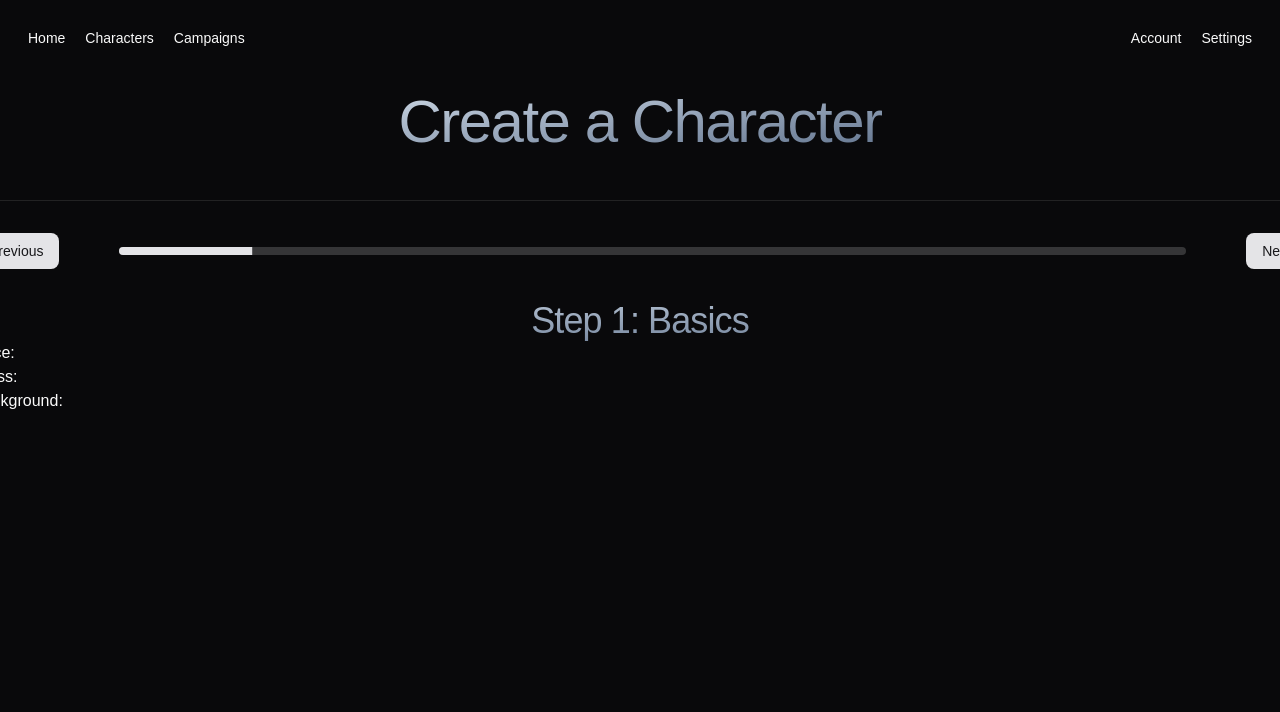
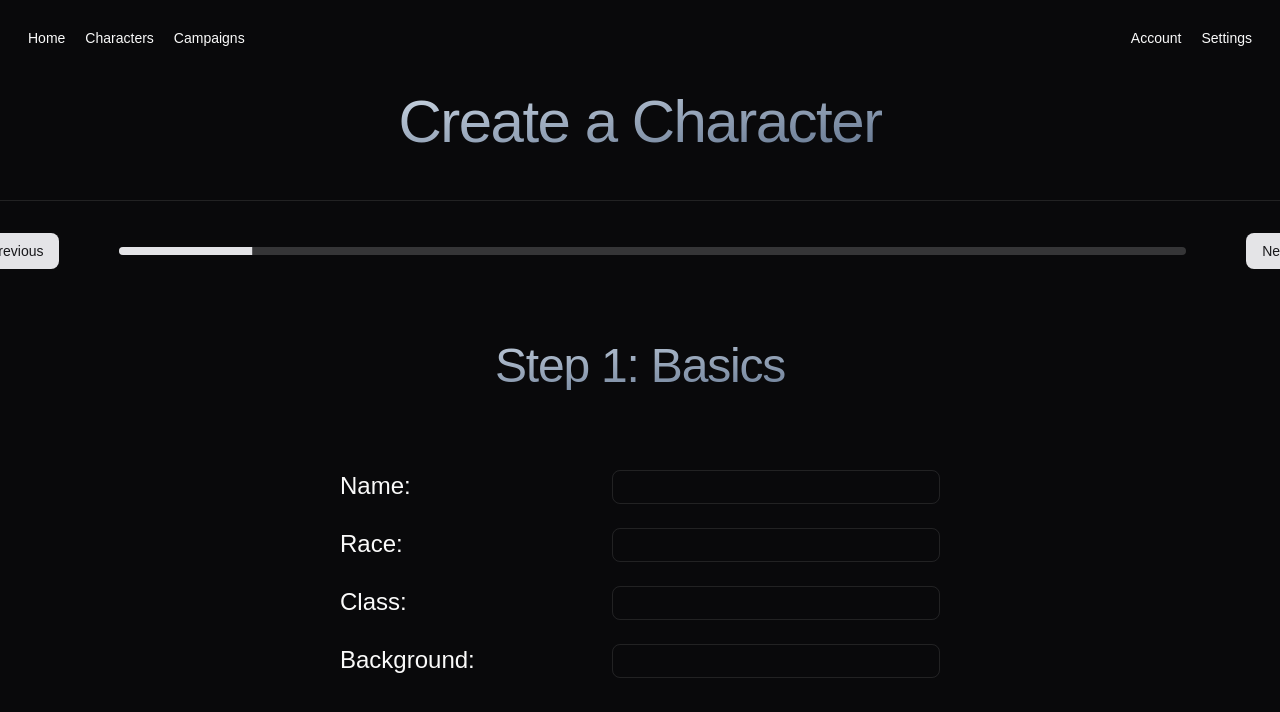
Before and after one commit to AxelMontlahuc/D-D-Helper, a Next.js app: page /create-character in a window 1280 px wide. Shown: the top 712 px of the page. Built offline with nearby package versions, Linux system fonts and the light colour scheme.

Commit message:
Frontend adjustment to the character creation

```diff
--- a/src/pages/create-character.tsx
+++ b/src/pages/create-character.tsx
@@ -26,85 +26,184 @@ export default function CreateCharacterPage() {
             <div className="w-[1400px] h-[800px] m-12 p-8 flex flex-col items-center rounded-md border">
                 <div className="w-full h-[40px] mb-8 flex flex-row items-center justify-between rounded-md">
                     <Button onClick={handlePrevious} className="hover:cursor-pointer">Previous</Button>
-                    <Progress value={step/totalSteps * 100} className="w-[80%]" />
+                    <Progress value={(step / totalSteps) * 100} className="w-[80%]" />
                     <Button onClick={handleNext} className="hover:cursor-pointer">Next</Button>
                 </div>
-                <div className="w-full h-full rounded-md">
-                    {step === 1 &&
-                        <div>
-                            <h2 className="w-full bg-gradient-to-br from-slate-300 to-slate-500 bg-clip-text text-center text-4xl font-medium tracking-tight text-transparent md:text-4xl">Step 1: Basics</h2>
-                            <div>Race: <input type="text" /></div>
-                            <div>Class: <input type="text" /></div>
-                            <div>Background: <input type="text" /></div>
+                <div className="w-full h-full flex items-center justify-center rounded-md">
+                    {step === 1 && (
+                        <div className="h-min flex flex-col items-center p-4 gap-20">
+                            <h2 className="w-full bg-gradient-to-br from-slate-300 to-slate-500 bg-clip-text text-center text-4xl font-medium tracking-tight text-transparent md:text-5xl">
+                                Step 1: Basics
+                            </h2>
+                            <div className="flex flex-col items-center gap-6">
+                                <div className="text-2xl w-[600px] flex justify-between">
+                                    Name: <input type="text" className="border rounded-md focus:outline-0 pl-2 pr-2" />
+                                </div>
+                                <div className="text-2xl w-[600px] flex justify-between">
+                                    Race: <input type="text" className="border rounded-md focus:outline-0 pl-2 pr-2" />
+                                </div>
+                                <div className="text-2xl w-[600px] flex justify-between">
+                                    Class: <input type="text" className="border rounded-md focus:outline-0 pl-2 pr-2" />
+                                </div>
+                                <div className="text-2xl w-[600px] flex justify-between">
+                                    Background: <input type="text" className="border rounded-md focus:outline-0 pl-2 pr-2" />
+                                </div>
+                            </div>
                         </div>
-                    }
-                    {step === 2 &&
-                        <div>
-                            <h2 className="w-full bg-gradient-to-br from-slate-300 to-slate-500 bg-clip-text text-center text-4xl font-medium tracking-tight text-transparent md:text-4xl">Step 2: Stats</h2>
-                            <div>Health Points: <input type="number" /></div>
-                            <div>Strength: <input type="number" /></div>
-                            <div>Dexterity: <input type="number" /></div>
-                            <div>Constitution: <input type="number" /></div>
-                            <div>Intelligence: <input type="number" /></div>
-                            <div>Wisdom: <input type="number" /></div>
-                            <div>Charisma: <input type="number" /></div>
+                    )}
+                    {step === 2 && (
+                        <div className="h-min flex flex-col items-center p-4 gap-20">
+                            <h2 className="w-full bg-gradient-to-br from-slate-300 to-slate-500 bg-clip-text text-center text-4xl font-medium tracking-tight text-transparent md:text-5xl">
+                                Step 2: Stats
+                            </h2>
+                            <div className="flex flex-col items-center gap-6">
+                                <div className="text-2xl w-[600px] flex justify-between">
+                                    Health Points: <input type="number" className="border rounded-md focus:outline-0 pl-2 pr-2" />
+                                </div>
+                                <div className="text-2xl w-[600px] flex justify-between">
+                                    Strength: <input type="number" className="border rounded-md focus:outline-0 pl-2 pr-2" />
+                                </div>
+                                <div className="text-2xl w-[600px] flex justify-between">
+                                    Dexterity: <input type="number" className="border rounded-md focus:outline-0 pl-2 pr-2" />
+                                </div>
+                                <div className="text-2xl w-[600px] flex justify-between">
+                                    Constitution: <input type="number" className="border rounded-md focus:outline-0 pl-2 pr-2" />
+                                </div>
+                                <div className="text-2xl w-[600px] flex justify-between">
+                                    Intelligence: <input type="number" className="border rounded-md focus:outline-0 pl-2 pr-2" />
+                                </div>
+                                <div className="text-2xl w-[600px] flex justify-between">
+                                    Wisdom: <input type="number" className="border rounded-md focus:outline-0 pl-2 pr-2" />
+                                </div>
+                                <div className="text-2xl w-[600px] flex justify-between">
+                                    Charisma: <input type="number" className="border rounded-md focus:outline-0 pl-2 pr-2" />
+                                </div>
+                            </div>
                         </div>
-                    }
-                    {step === 3 &&
-                        <div>
-                            <h2 className="w-full bg-gradient-to-br from-slate-300 to-slate-500 bg-clip-text text-center text-4xl font-medium tracking-tight text-transparent md:text-4xl">Step 3: Masteries</h2>
-                            <div>Class Mastery 1: <input type="text" /></div>
-                            <div>Class Mastery 2: <input type="text" /></div>
-                            <div>Class Mastery 3: <input type="text" /></div>
-                            <div>Background Mastery 1: <input type="text" /></div>
-                            <div>Background Mastery 2: <input type="text" /></div>
-                            <div>Background Tool 1: <input type="text" /></div>
-                            <div>Background Tool 2: <input type="text" /></div>
-                            <div>Race Language 1: <input type="text" /></div>
-                            <div>Race Language 2: <input type="text" /></div>
+                    )}
+                    {step === 3 && (
+                        <div className="h-min flex flex-col items-center p-4 gap-20">
+                            <h2 className="w-full bg-gradient-to-br from-slate-300 to-slate-500 bg-clip-text text-center text-4xl font-medium tracking-tight text-transparent md:text-5xl">
+                                Step 3: Masteries
+                            </h2>
+                            <div className="flex flex-col items-center gap-6">
+                                <div className="text-2xl w-[600px] flex justify-between">
+                                    Class Mastery 1: <input type="text" className="border rounded-md focus:outline-0 pl-2 pr-2" />
+                                </div>
+                                <div className="text-2xl w-[600px] flex justify-between">
+                                    Class Mastery 2: <input type="text" className="border rounded-md focus:outline-0 pl-2 pr-2" />
+                                </div>
+                                <div className="text-2xl w-[600px] flex justify-between">
+                                    Class Mastery 3: <input type="text" className="border rounded-md focus:outline-0 pl-2 pr-2" />
+                                </div>
+                                <div className="text-2xl w-[600px] flex justify-between">
+                                    Background Mastery 1: <input type="text" className="border rounded-md focus:outline-0 pl-2 pr-2" />
+                                </div>
+                                <div className="text-2xl w-[600px] flex justify-between">
+                                    Background Mastery 2: <input type="text" className="border rounded-md focus:outline-0 pl-2 pr-2" />
+                                </div>
+                                <div className="text-2xl w-[600px] flex justify-between">
+                                    Background Tool 1: <input type="text" className="border rounded-md focus:outline-0 pl-2 pr-2" />
+                                </div>
+                                <div className="text-2xl w-[600px] flex justify-between">
+                                    Background Tool 2: <input type="text" className="border rounded-md focus:outline-0 pl-2 pr-2" />
+                                </div>
+                                <div className="text-2xl w-[600px] flex justify-between">
+                                    Race Language 1: <input type="text" className="border rounded-md focus:outline-0 pl-2 pr-2" />
+                                </div>
+                                <div className="text-2xl w-[600px] flex justify-between">
+                                    Race Language 2: <input type="text" className="border rounded-md focus:outline-0 pl-2 pr-2" />
+                                </div>
+                            </div>
                         </div>
-                    }
-                    {step === 4 &&
-                        <div>
-                            <h2 className="w-full bg-gradient-to-br from-slate-300 to-slate-500 bg-clip-text text-center text-4xl font-medium tracking-tight text-transparent md:text-4xl">Step 4: Class Capacities</h2>
-                            <div>Level 1: <input type="text" /></div>
-                            <div>Level 2: <input type="text" /></div>
-                            <div>Level 3: <input type="text" /></div>
-                            <div>Level 4: <input type="text" /></div>
-                            <div>Level 5: <input type="text" /></div>
+                    )}
+                    {step === 4 && (
+                        <div className="h-min flex flex-col items-center p-4 gap-20">
+                            <h2 className="w-full bg-gradient-to-br from-slate-300 to-slate-500 bg-clip-text text-center text-4xl font-medium tracking-tight text-transparent md:text-5xl">
+                                Step 4: Class Capacities
+                            </h2>
+                            <div className="flex flex-col items-center gap-6">
+                                <div className="text-2xl w-[600px] flex justify-between">
+                                    Level 1: <input type="text" className="border rounded-md focus:outline-0 pl-2 pr-2" />
+                                </div>
+                                <div className="text-2xl w-[600px] flex justify-between">
+                                    Level 2: <input type="text" className="border rounded-md focus:outline-0 pl-2 pr-2" />
+                                </div>
+                                <div className="text-2xl w-[600px] flex justify-between">
+                                    Level 3: <input type="text" className="border rounded-md focus:outline-0 pl-2 pr-2" />
+                                </div>
+                                <div className="text-2xl w-[600px] flex justify-between">
+                                    Level 4: <input type="text" className="border rounded-md focus:outline-0 pl-2 pr-2" />
+                                </div>
+                                <div className="text-2xl w-[600px] flex justify-between">
+                                    Level 5: <input type="text" className="border rounded-md focus:outline-0 pl-2 pr-2" />
+                                </div>
+                            </div>
                         </div>
-                    }
-                    {step === 5 &&
-                        <div>
-                            <h2 className="w-full bg-gradient-to-br from-slate-300 to-slate-500 bg-clip-text text-center text-4xl font-medium tracking-tight text-transparent md:text-4xl">Step 5: Options</h2>
-                            <div>Archetype: <input type="text" /></div>
-                            <div>Starter Pack: <input type="text" /></div>
+                    )}
+                    {step === 5 && (
+                        <div className="h-min flex flex-col items-center p-4 gap-20">
+                            <h2 className="w-full bg-gradient-to-br from-slate-300 to-slate-500 bg-clip-text text-center text-4xl font-medium tracking-tight text-transparent md:text-5xl">
+                                Step 5: Options
+                            </h2>
+                            <div className="flex flex-col items-center gap-6">
+                                <div className="text-2xl w-[600px] flex justify-between">
+                                    Archetype: <input type="text" className="border rounded-md focus:outline-0 pl-2 pr-2" />
+                                </div>
+                                <div className="text-2xl w-[600px] flex justify-between">
+                                    Starter Pack: <input type="text" className="border rounded-md focus:outline-0 pl-2 pr-2" />
+                                </div>
+                            </div>
                         </div>
-                    }
-                    {step === 6 &&
-                        <div>
-                            <h2 className="w-full bg-gradient-to-br from-slate-300 to-slate-500 bg-clip-text text-center text-4xl font-medium tracking-tight text-transparent md:text-4xl">Step 6: Spells</h2>
-                            <div>Spell 1: <input type="text" /></div>
-                            <div>Spell 2: <input type="text" /></div>
-                            <div>Spell 3: <input type="text" /></div>
+                    )}
+                    {step === 6 && (
+                        <div className="h-min flex flex-col items-center p-4 gap-20">
+                            <h2 className="w-full bg-gradient-to-br from-slate-300 to-slate-500 bg-clip-text text-center text-4xl font-medium tracking-tight text-transparent md:text-5xl">
+                                Step 6: Spells
+                            </h2>
+                            <div className="flex flex-col items-center gap-6">
+                                <div className="text-2xl w-[600px] flex justify-between">
+                                    Spell 1: <input type="text" className="border rounded-md focus:outline-0 pl-2 pr-2" />
+                                </div>
+                                <div className="text-2xl w-[600px] flex justify-between">
+                                    Spell 2: <input type="text" className="border rounded-md focus:outline-0 pl-2 pr-2" />
+                                </div>
+                                <div className="text-2xl w-[600px] flex justify-between">
+                                    Spell 3: <input type="text" className="border rounded-md focus:outline-0 pl-2 pr-2" />
+                                </div>
+                            </div>
                         </div>
-                    }
-                    {step === 7 &&
-                        <div>
-                            <h2 className="w-full bg-gradient-to-br from-slate-300 to-slate-500 bg-clip-text text-center text-4xl font-medium tracking-tight text-transparent md:text-4xl">Step 7: Equipment</h2>
-                            <div>Weapon 1: <input type="text" /></div>
-                            <div>Weapon 2: <input type="text" /></div>
-                            <div>Armor: <input type="text" /></div>
-                            <div>Miscellaneous: <input type="text" /></div>
+                    )}
+                    {step === 7 && (
+                        <div className="h-min flex flex-col items-center p-4 gap-20">
+                            <h2 className="w-full bg-gradient-to-br from-slate-300 to-slate-500 bg-clip-text text-center text-4xl font-medium tracking-tight text-transparent md:text-5xl">
+                                Step 7: Equipment
+                            </h2>
+                            <div className="flex flex-col items-center gap-6">
+                                <div className="text-2xl w-[600px] flex justify-between">
+                                    Weapon 1: <input type="text" className="border rounded-md focus:outline-0 pl-2 pr-2" />
+                                </div>
+                                <div className="text-2xl w-[600px] flex justify-between">
+                                    Weapon 2: <input type="text" className="border rounded-md focus:outline-0 pl-2 pr-2" />
+                                </div>
+                                <div className="text-2xl w-[600px] flex justify-between">
+                                    Armor: <input type="text" className="border rounded-md focus:outline-0 pl-2 pr-2" />
+                                </div>
+                                <div className="text-2xl w-[600px] flex justify-between">
+                                    Miscellaneous: <input type="text" className="border rounded-md focus:outline-0 pl-2 pr-2" />
+                                </div>
+                            </div>
                         </div>
-                    }
-                    {step === 8 &&
-                        <div>
-                            <h2 className="w-full bg-gradient-to-br from-slate-300 to-slate-500 bg-clip-text text-center text-4xl font-medium tracking-tight text-transparent md:text-4xl">Step 8: Yapping</h2>
+                    )}
+                    {step === 8 && (
+                        <div className="h-min flex flex-col items-center p-4 gap-20">
+                            <h2 className="w-full bg-gradient-to-br from-slate-300 to-slate-500 bg-clip-text text-center text-4xl font-medium tracking-tight text-transparent md:text-5xl">
+                                Step 8: Yapping
+                            </h2>
                         </div>
-                    }
+                    )}
                 </div>
             </div>
         </main>
-    )
+    );
 }
```
